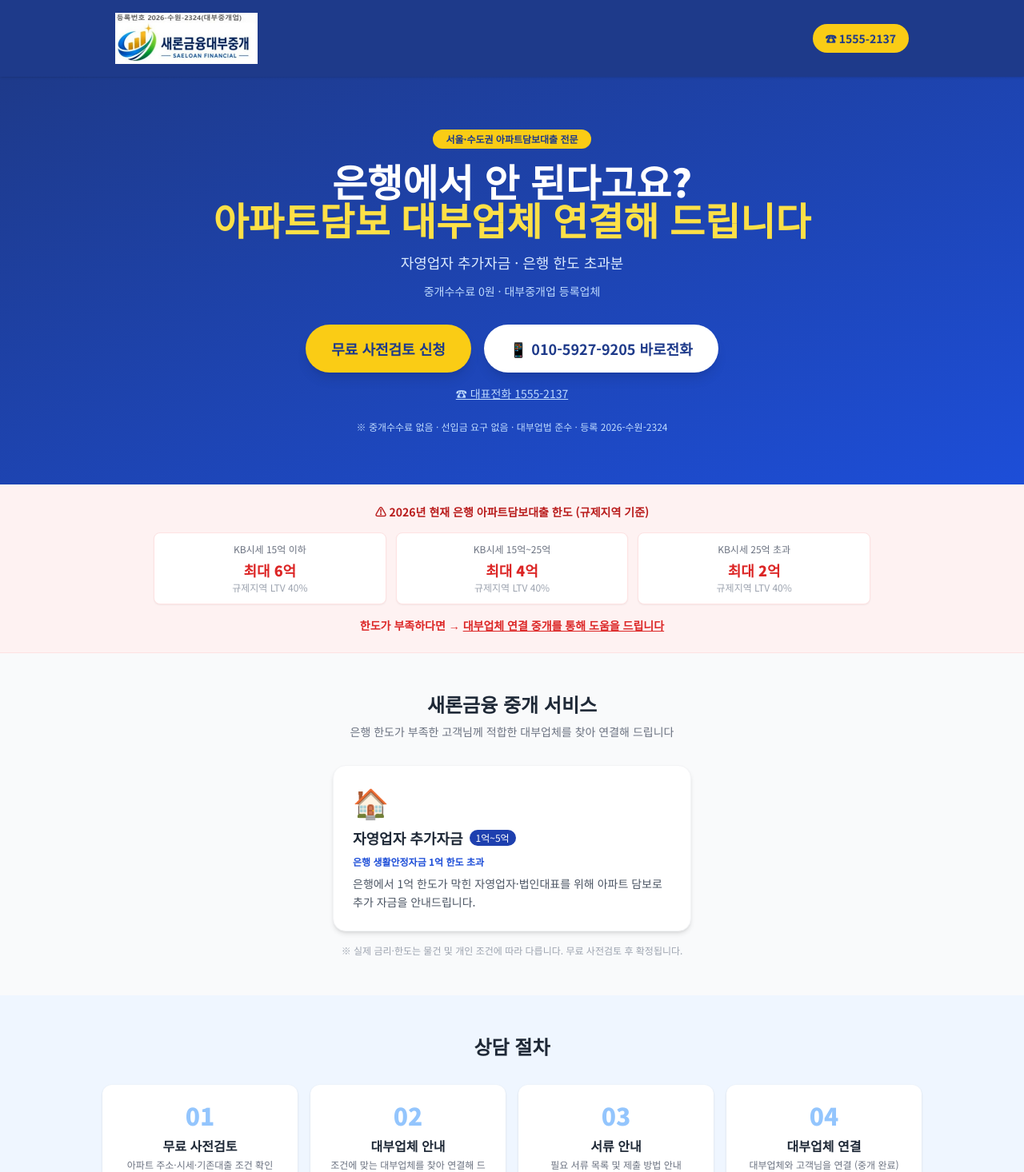
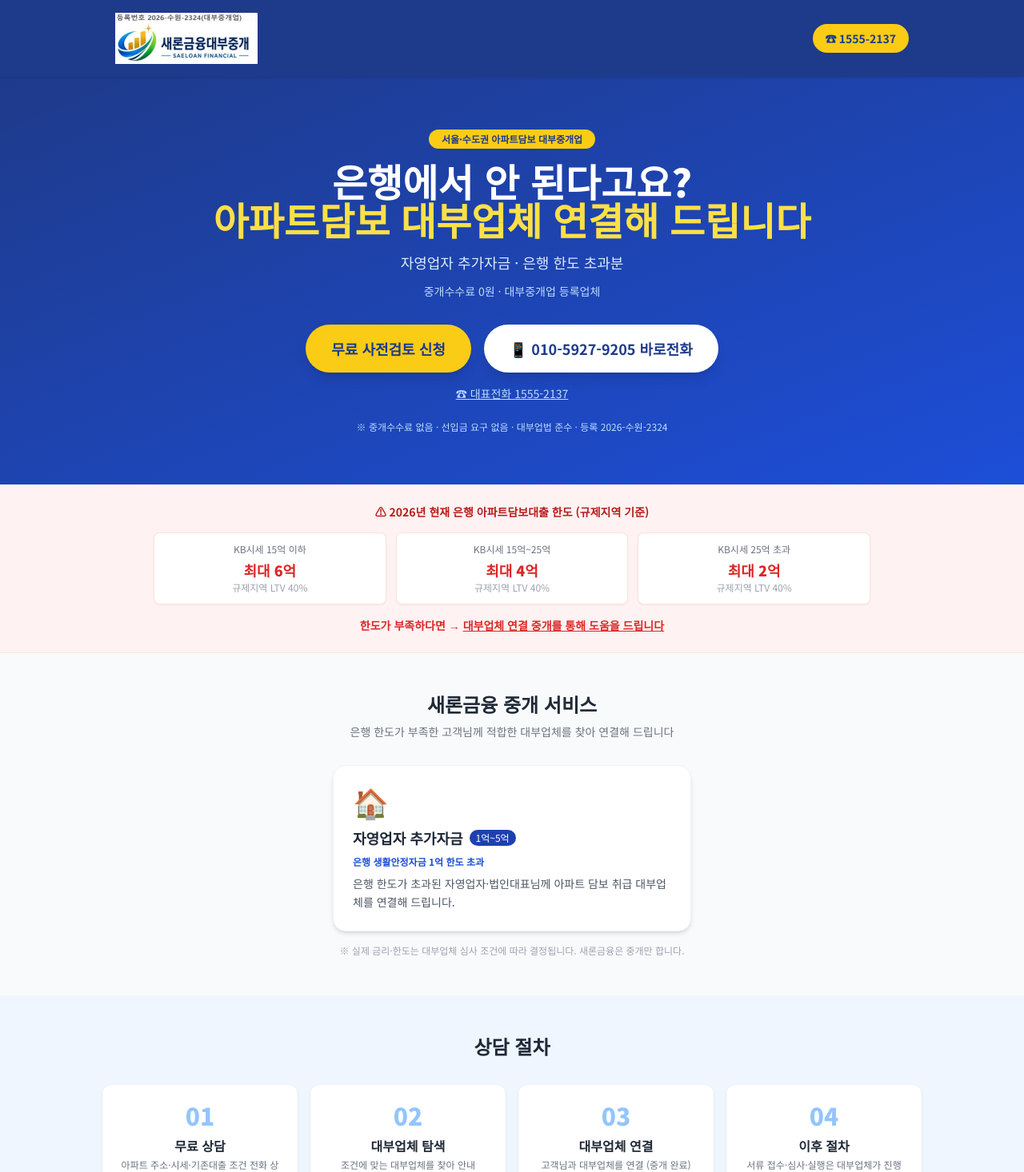
Before and after one commit to HeeJeonLee/saeloan-financial, a React (Vite) app: page / in a window 1280 px wide. Shown: the top 1466 px of the page at 80% size. Built offline with nearby package versions, Linux system fonts and the light colour scheme.

Commit message:
대부중개업 역할 최종 명확화: 서류접수·심사·실행은 대부업체, 새론금융은 중개만

```diff
--- a/src/App.jsx
+++ b/src/App.jsx
@@ -6,16 +6,16 @@ const SERVICES = [
     icon: "🏠",
     title: "자영업자 추가자금",
     sub: "은행 생활안정자금 1억 한도 초과",
-    desc: "은행에서 1억 한도가 막힌 자영업자·법인대표를 위해 아파트 담보로 추가 자금을 안내드립니다.",
+    desc: "은행 한도가 초과된 자영업자·법인대표님께 아파트 담보 취급 대부업체를 연결해 드립니다.",
     badge: "1억~5억",
   },
 ];
 
 const STEPS = [
-  { num: "01", title: "무료 사전검토", desc: "아파트 주소·시세·기존대출 조건 확인" },
-  { num: "02", title: "대부업체 안내", desc: "조건에 맞는 대부업체를 찾아 연결해 드립니다" },
-  { num: "03", title: "서류 안내", desc: "필요 서류 목록 및 제출 방법 안내" },
-  { num: "04", title: "대부업체 연결", desc: "대부업체와 고객님을 연결 (중개 완료)" },
+  { num: "01", title: "무료 상담", desc: "아파트 주소·시세·기존대출 조건 전화 상담" },
+  { num: "02", title: "대부업체 탐색", desc: "조건에 맞는 대부업체를 찾아 안내" },
+  { num: "03", title: "대부업체 연결", desc: "고객님과 대부업체를 연결 (중개 완료)" },
+  { num: "04", title: "이후 절차", desc: "서류 접수·심사·실행은 대부업체가 진행" },
 ];
 
 const LTV_TABLE = [
@@ -70,7 +70,7 @@ function App() {
       {/* ── 히어로 ── */}
       <section className="bg-gradient-to-br from-blue-900 to-blue-700 text-white py-16 px-4 text-center">
         <div className="inline-block bg-yellow-400 text-blue-900 text-xs font-bold px-4 py-1 rounded-full mb-4">
-          서울·수도권 아파트담보대출 전문
+          서울·수도권 아파트담보 대부중개업
         </div>
         <h1 className="text-3xl md:text-5xl font-extrabold mb-4 leading-tight">
           은행에서 안 된다고요?<br />
@@ -141,7 +141,7 @@ function App() {
         </div>
 
         <p className="text-center text-xs text-gray-400 mt-4">
-          ※ 실제 금리·한도는 물건 및 개인 조건에 따라 다릅니다. 무료 사전검토 후 확정됩니다.
+          ※ 실제 금리·한도는 대부업체 심사 조건에 따라 결정됩니다. 새론금융은 중개만 합니다.
         </p>
       </section>
 
```
